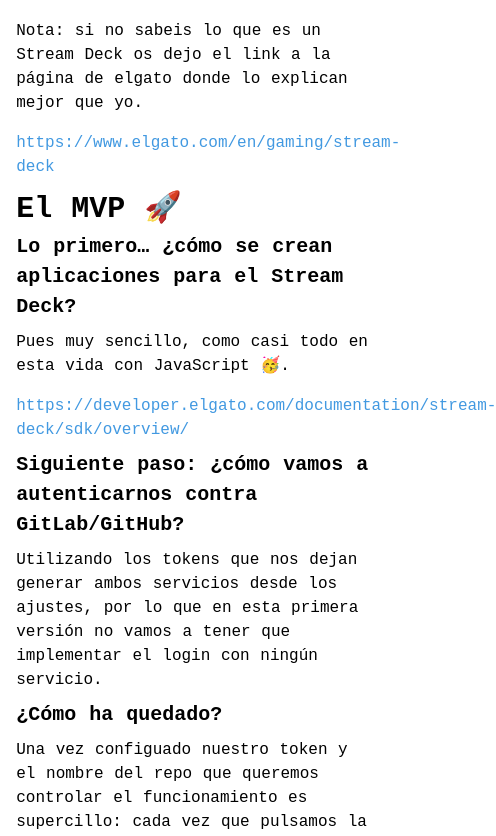
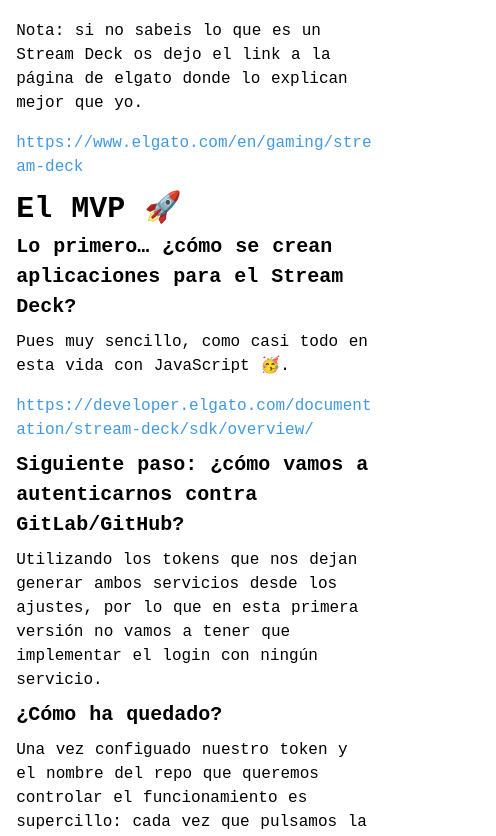
Before and after one commit to SantiMA10/santiagomartin.dev, a Next.js app: page /blog/gitlab-github-streamdeck in a window 390 px wide. Shown: the part 880-1716 px from the top of the page, 496 px wide, since content can reach past the window. Built offline with nearby package versions, Linux system fonts and the light colour scheme; no server answers.

Commit message:
fix: link on mobile

```diff
--- /dev/null
+++ b/src/components/blog/Link.tsx
@@ -0,0 +1,20 @@
+import { ReactNode } from "react";
+
+interface Props {
+  nodeKey: string;
+  children: ReactNode;
+  href: string;
+}
+
+export default function Link({ nodeKey, children, href }: Props) {
+  return (
+    <a
+      key={nodeKey}
+      href={href}
+      className="break-all"
+      target={href.includes("http") ? "_black" : null}
+    >
+      {children}
+    </a>
+  );
+}
--- a/src/pages/blog/[slug].tsx
+++ b/src/pages/blog/[slug].tsx
@@ -10,6 +10,7 @@
 import { PostEntity } from "../../entities/Post";
 import { MarkdownPostRepository } from "../../repositories/MarkdownPostRepository";
 import Quote from "../../components/blog/Quote";
+import Link from "../../components/blog/Link";
 
 interface Props {
   post: PostEntity;
@@ -69,6 +70,7 @@
             paragraph: Paragraph,
             listItem: ListItem,
             blockquote: Quote,
+            link: Link,
           }}
         />
       </Layout>
```
